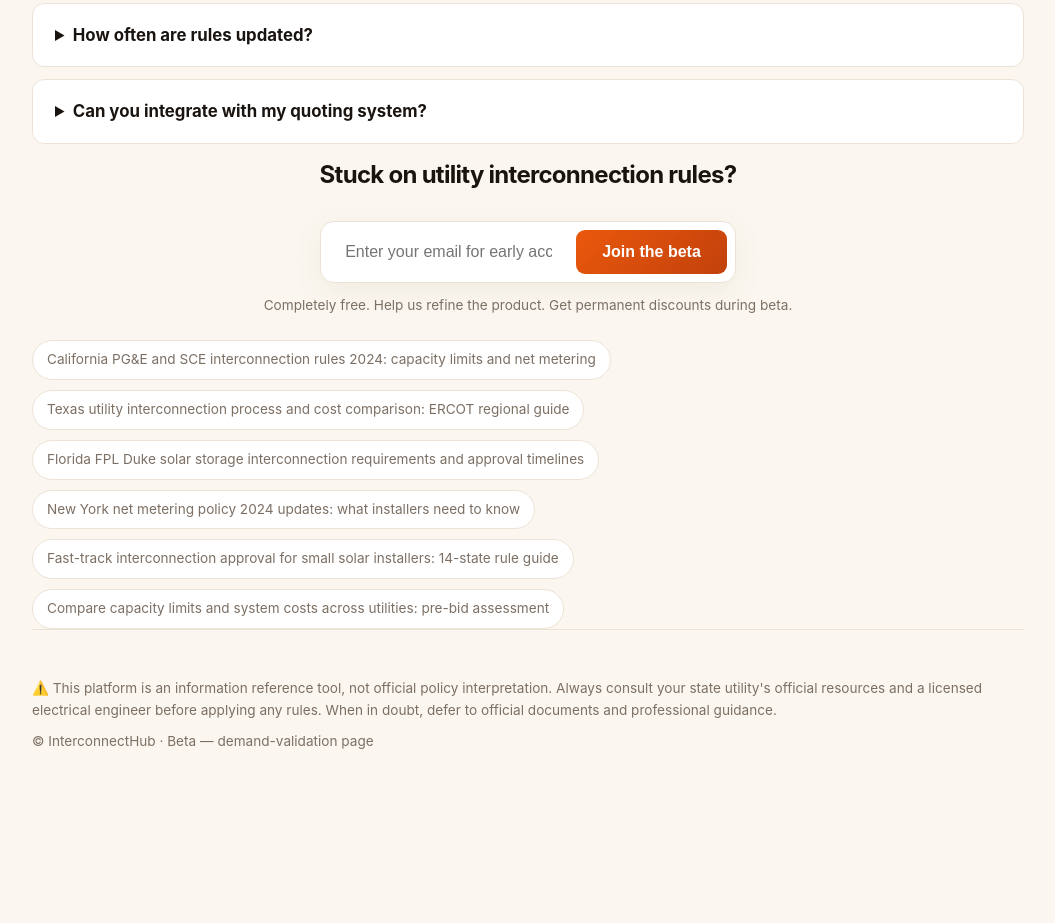
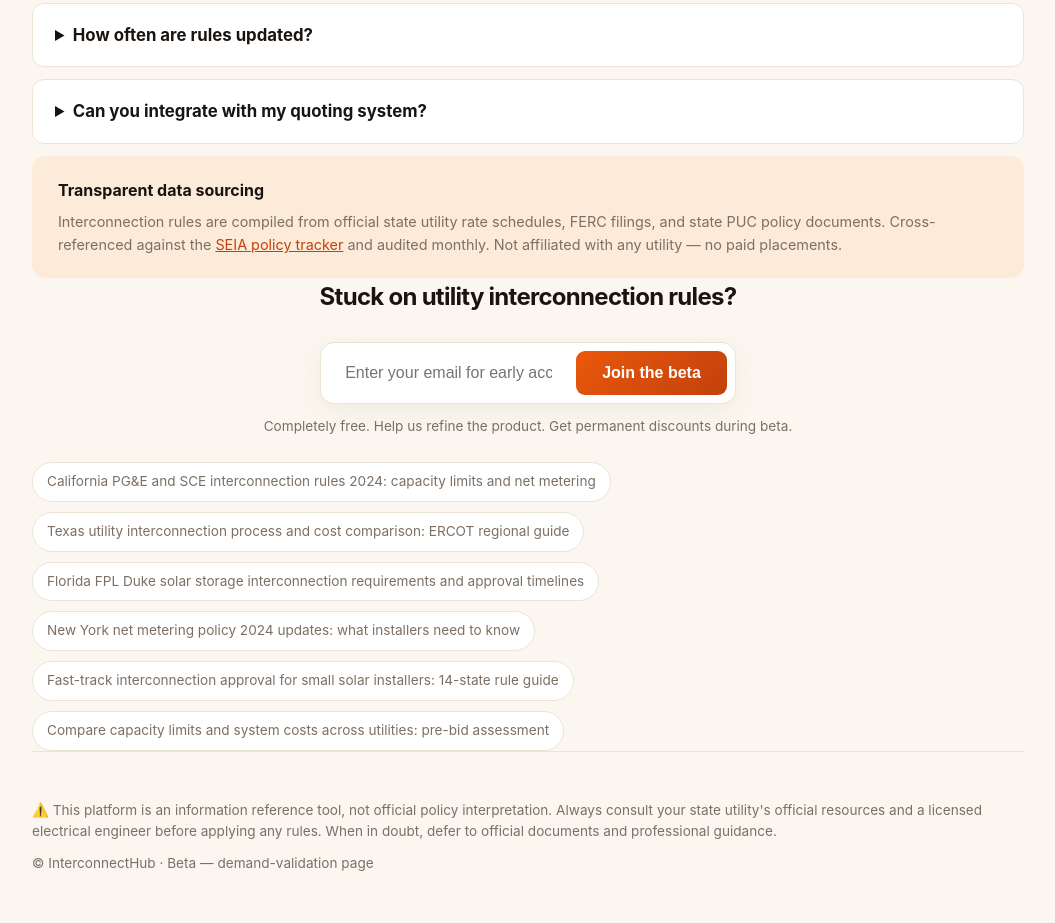
Before and after one commit to h2652908721-collab/solar-interconnection-rules-by-utility, a plain HTML site: page index.html in a window 1280 px wide. Shown: the part 1667-2590 px from the top of the page, without its empty margins (112-1167 px from the left). Before the commit the page ends 2468 px from the top, so only its background shows below. Drawn offline with Linux system fonts and the light colour scheme.

Commit message:
feat: add transparent data sourcing section

```diff
--- a/index.html
+++ b/index.html
@@ -55,6 +55,10 @@ details p{color:var(--muted);margin-top:10px}
 .seo span{font-size:.85rem;color:var(--muted);background:var(--card);border:1px solid var(--line);
 padding:8px 14px;border-radius:999px;display:inline-block}
 footer{padding:48px 0;color:var(--muted);font-size:.85rem;border-top:1px solid var(--line);margin-top:var(--space)}
+.verified{background:#fdebd9;border-radius:14px;padding:22px 26px;margin:0 0 var(--space)}
+.verified h3{font-weight:700;margin-bottom:6px;font-size:1rem}
+.verified p{color:var(--muted);font-size:.9rem}
+.verified a{color:var(--brand)}
 .foot-cta{text-align:center;padding:var(--space) 0}
 .foot-cta h2{font-size:clamp(1.8rem,1.1rem+3vw,3rem);letter-spacing:-.03em;margin-bottom:26px}
 .foot-cta .form{display:inline-flex}
@@ -81,6 +85,12 @@ footer{padding:48px 0;color:var(--muted);font-size:.85rem;border-top:1px solid v
 <div class="proof"><p>Built with solar associations and equipment makers. Currently in beta with installers validating strong product demand</p></div>
 <section class="block"><div class="eyebrow">FAQ</div>
 <h2 class="t">You might be wondering</h2><details><summary>Where does this data come from?</summary><p>We compile official state utility policy documents, rate schedules, and net metering rules—then manually verify for accuracy</p></details><details><summary>How often are rules updated?</summary><p>Critical changes get pushed in real-time. Full database audit monthly to keep everything current</p></details><details><summary>Can you integrate with my quoting system?</summary><p>Yes—API and Zapier integration available. Plug into your workflow without changing your tools</p></details></section>
+
+<section class="verified">
+<h3>Transparent data sourcing</h3>
+<p>Interconnection rules are compiled from official state utility rate schedules, FERC filings, and state PUC policy documents. Cross-referenced against the <a href="https://www.seia.org/research-resources/solar-industry-data" rel="noopener">SEIA policy tracker</a> and audited monthly. Not affiliated with any utility — no paid placements.</p>
+</section>
+
 <div class="foot-cta" id="join2">
 <h2>Stuck on utility interconnection rules?</h2>
 <form class="form" action="https://formsubmit.co/2734e0f49605680196bfc44f5cca0531" method="POST"><input type="hidden" name="_subject" value="InterconnectHub — early access request"><input type="hidden" name="_captcha" value="false"><input type="hidden" name="_template" value="table"><input type="email" name="email" required placeholder="Enter your email for early access"><button type="submit">Join the beta</button></form>
```
